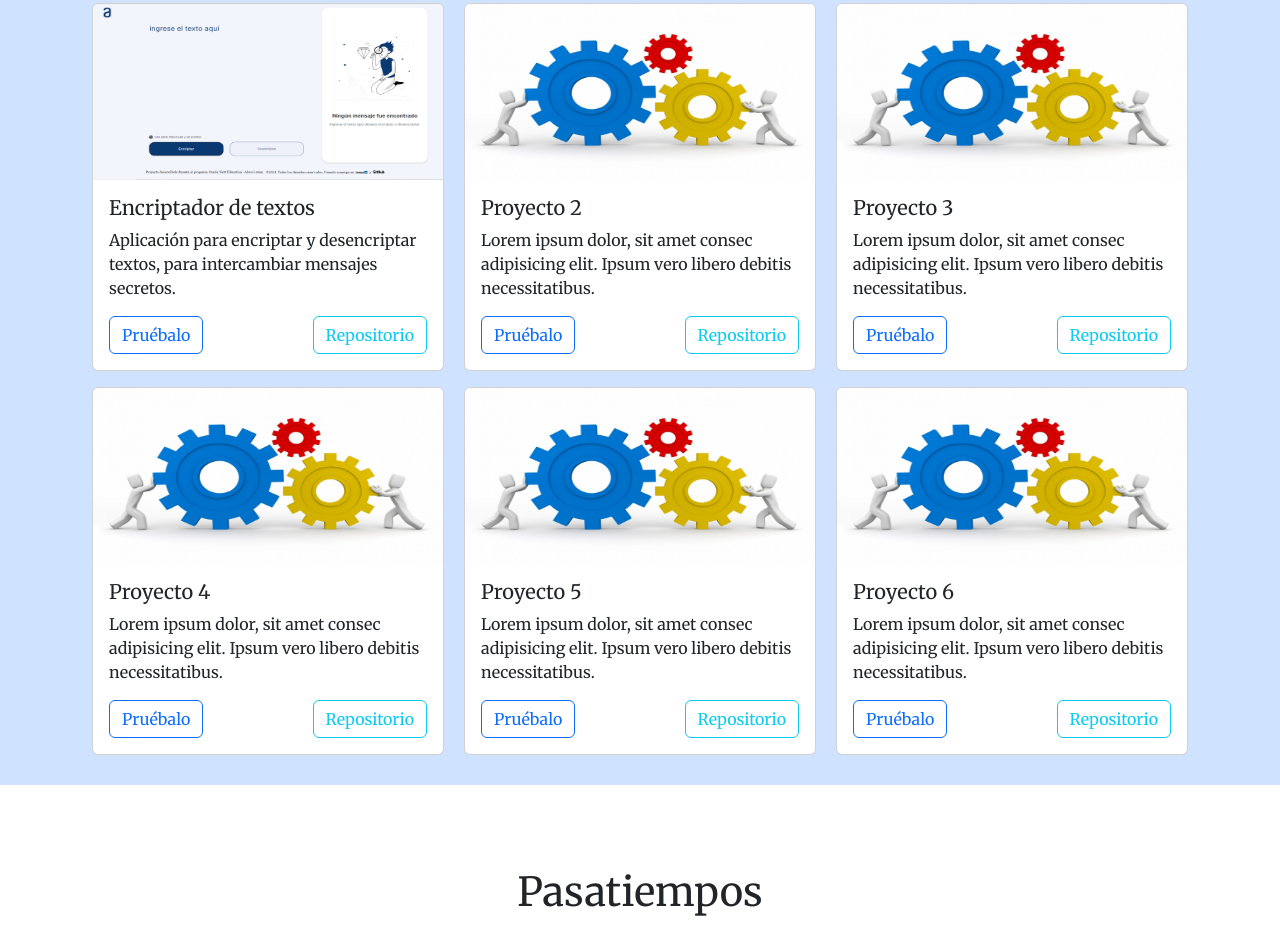
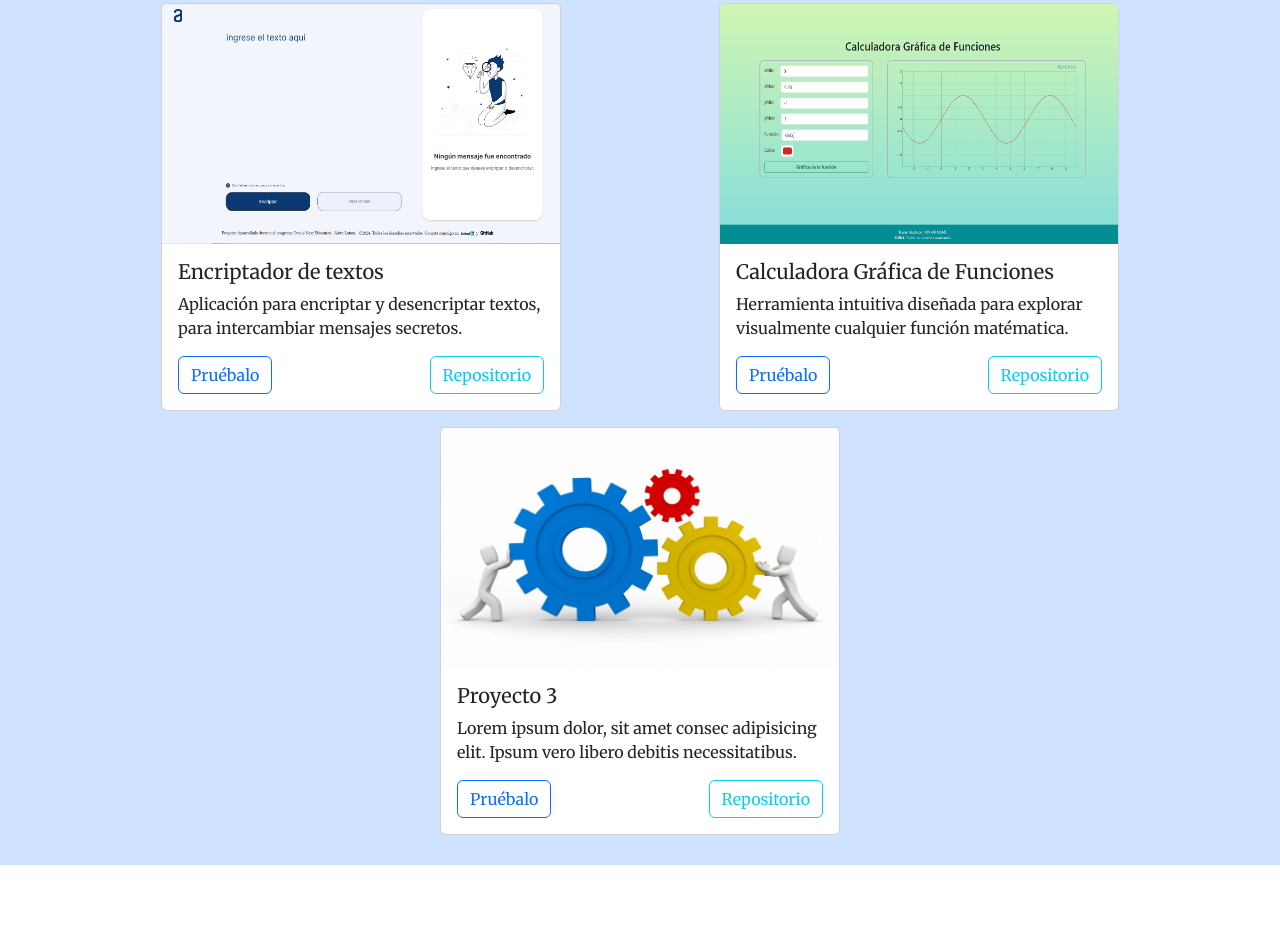
Before and after one commit to JusmeJr93/challenge-portafolio, a plain HTML site: page index.html in a window 1280 px wide. Shown: the part 2324-3253 px from the top of the page. Drawn offline with nearby package versions, Linux system fonts and the light colour scheme; a web font is replaced by a local one.

Commit message:
"add project"

```diff
--- a/index.html
+++ b/index.html
@@ -274,9 +274,9 @@
                                 ¡Echa un vistazo!</p>
 
                             <div class="d-flex justify-content-around flex-wrap row-gap-3">
-                                <div class="card" style="width: 22rem;">
+                                <div class="card" style="width: 25rem;">
                                     <img src="./Imagenes/proyectos/encriptador.PNG" class="card-img-top border-primary"
-                                        alt="..." style="height: 11rem;">
+                                        alt="..." style="height: 15rem;">
                                     <div class="card-body">
                                         <h5 class="card-title">Encriptador de textos</h5>
                                         <p class="card-text">Aplicación para encriptar y desencriptar textos, para
@@ -291,75 +291,27 @@
                                     </div>
                                 </div>
 
-                                <div class="card" style="width: 22rem;">
-                                    <img src="./Imagenes/proyectos/proyecto.jpg" class="card-img-top border-primary"
-                                        alt="..." style="height: 11rem;">
+                                <div class="card" style="width: 25rem;">
+                                    <img src="./Imagenes/proyectos/calculadora-grafica.PNG"
+                                        class="card-img-top border-primary" alt="..." style="height: 15rem;">
                                     <div class="card-body">
-                                        <h5 class="card-title">Proyecto 2</h5>
-                                        <p class="card-text">Lorem ipsum dolor, sit amet consec adipisicing elit. Ipsum
-                                            vero
-                                            libero
-                                            debitis necessitatibus.</p>
+                                        <h5 class="card-title">Calculadora Gráfica de Funciones</h5>
+                                        <p class="card-text">Herramienta intuitiva diseñada para explorar visualmente
+                                            cualquier función matématica.</p>
                                         <div class="d-flex justify-content-between">
-                                            <a href="" class="btn btn-outline-primary" target="_blank">Pruébalo</a>
-                                            <a href="" class="btn btn-outline-info" target="_blank">Repositorio</a>
+                                            <a href="https://jusmejr93.github.io/calculadora-grafica/"
+                                                class="btn btn-outline-primary" target="_blank">Pruébalo</a>
+                                            <a href="https://github.com/JusmeJr93/calculadora-grafica"
+                                                class="btn btn-outline-info" target="_blank">Repositorio</a>
                                         </div>
                                     </div>
                                 </div>
 
-                                <div class="card" style="width: 22rem;">
+                                <div class="card" style="width: 25rem;">
                                     <img src="./Imagenes/proyectos/proyecto.jpg" class="card-img-top border-primary"
-                                        alt="..." style="height: 11rem;">
+                                        alt="..." style="height: 15rem;">
                                     <div class="card-body">
                                         <h5 class="card-title">Proyecto 3</h5>
-                                        <p class="card-text">Lorem ipsum dolor, sit amet consec adipisicing elit. Ipsum
-                                            vero
-                                            libero
-                                            debitis necessitatibus.</p>
-                                        <div class="d-flex justify-content-between">
-                                            <a href="" class="btn btn-outline-primary" target="_blank">Pruébalo</a>
-                                            <a href="" class="btn btn-outline-info" target="_blank">Repositorio</a>
-                                        </div>
-                                    </div>
-                                </div>
-
-                                <div class="card" style="width: 22rem;">
-                                    <img src="./Imagenes/proyectos/proyecto.jpg" class="card-img-top border-primary"
-                                        alt="..." style="height: 11rem;">
-                                    <div class="card-body">
-                                        <h5 class="card-title">Proyecto 4</h5>
-                                        <p class="card-text">Lorem ipsum dolor, sit amet consec adipisicing elit. Ipsum
-                                            vero
-                                            libero
-                                            debitis necessitatibus.</p>
-                                        <div class="d-flex justify-content-between">
-                                            <a href="" class="btn btn-outline-primary" target="_blank">Pruébalo</a>
-                                            <a href="" class="btn btn-outline-info" target="_blank">Repositorio</a>
-                                        </div>
-                                    </div>
-                                </div>
-
-                                <div class="card" style="width: 22rem;">
-                                    <img src="./Imagenes/proyectos/proyecto.jpg" class="card-img-top border-primary"
-                                        alt="..." style="height: 11rem;">
-                                    <div class="card-body">
-                                        <h5 class="card-title">Proyecto 5</h5>
-                                        <p class="card-text">Lorem ipsum dolor, sit amet consec adipisicing elit. Ipsum
-                                            vero
-                                            libero
-                                            debitis necessitatibus.</p>
-                                        <div class="d-flex justify-content-between">
-                                            <a href="" class="btn btn-outline-primary" target="_blank">Pruébalo</a>
-                                            <a href="" class="btn btn-outline-info" target="_blank">Repositorio</a>
-                                        </div>
-                                    </div>
-                                </div>
-
-                                <div class="card" style="width: 22rem;">
-                                    <img src="./Imagenes/proyectos/proyecto.jpg" class="card-img-top border-primary"
-                                        alt="..." style="height: 11rem;">
-                                    <div class="card-body">
-                                        <h5 class="card-title">Proyecto 6</h5>
                                         <p class="card-text">Lorem ipsum dolor, sit amet consec adipisicing elit. Ipsum
                                             vero
                                             libero
```
